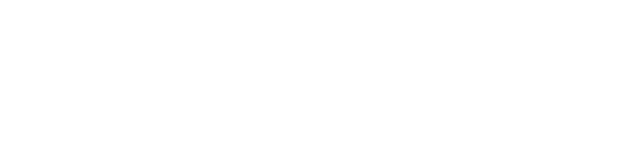
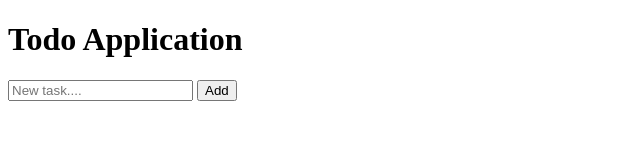
Before and after one commit to Anjana-20782/node-tudo-application, a plain HTML site: page public/index.html in a window 1280 px wide. Shown: the whole page, without its empty margins (0-640 px from the left). Drawn offline with Linux system fonts and the light colour scheme.

Commit message:
html file  added

```diff
--- a/public/index.html
+++ b/public/index.html
@@ -8,6 +8,15 @@
 </head>
 <body>
 
+    <div class="container">
+          <h1>Todo Application</h1>
 
+    <div class="inputs">
+        <input type="text" id="todo-input" placeholder="New task....">
+        <button id="addBtn">Add</button>
+    </div>
+    </div>
+
+    <script src="./script.js"></script>
 </body>
 </html>
```
